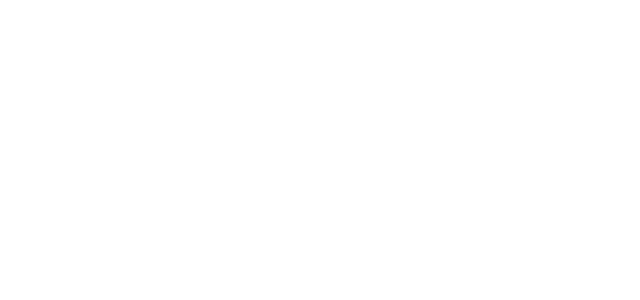
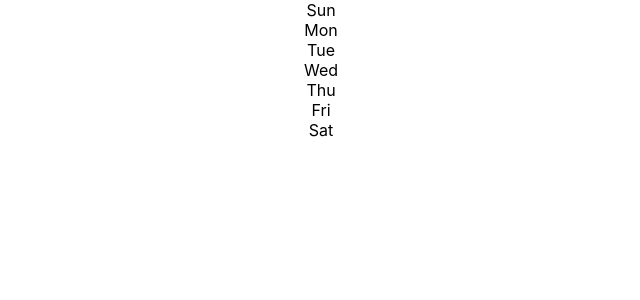
Before and after one commit to Wamba85/calendar, a React (Create React App) app: page / in a window 1280 px wide. Shown: the top 300 px of the page, without its empty margins (319-959 px from the left). Built offline with nearby package versions, Linux system fonts and the light colour scheme.

Commit message:
add weekdays

```diff
--- a/src/Calendar/Calendar.tsx
+++ b/src/Calendar/Calendar.tsx
@@ -3,13 +3,13 @@ import React from 'react'
 const Calendar = () => {
   return (
     <div>
-      <div></div>
-      <div></div>
-      <div></div>
-      <div></div>
-      <div></div>
-      <div></div>
-      <div></div>
+      <div className='weekday'>Sun</div>
+      <div className='weekday'>Mon</div>
+      <div className='weekday'>Tue</div>
+      <div className='weekday'>Wed</div>
+      <div className='weekday'>Thu</div>
+      <div className='weekday'>Fri</div>
+      <div className='weekday'>Sat</div>
     </div>
   )
 }
```
